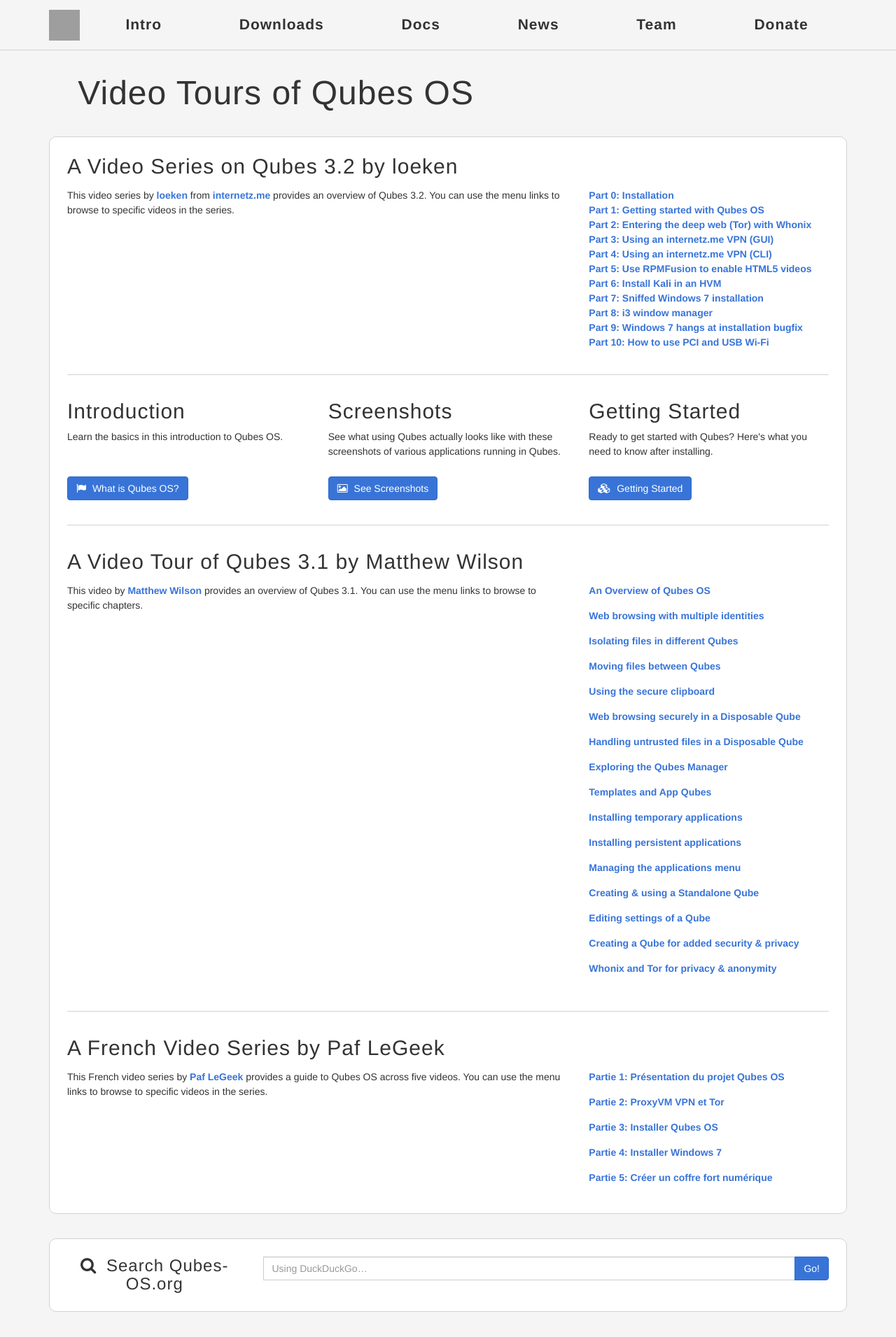
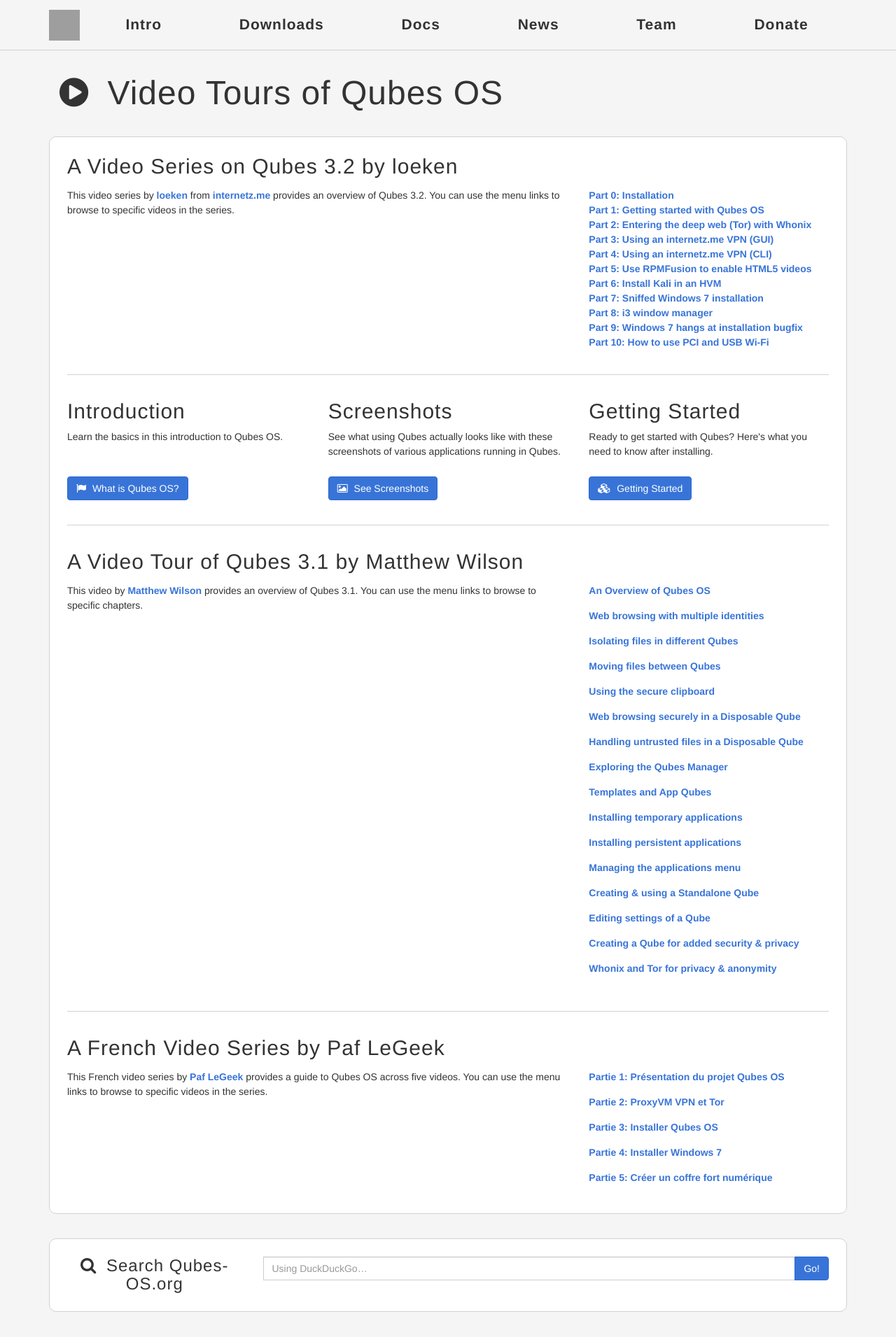
Before and after one commit to QubesOS/qubesos.github.io, a Jekyll site: the page built from pages/video-tours.html, in a window 1280 px wide. Shown: the top 1911 px of the page at 70% size. Built offline with Jekyll 4.4.1, drawn with Linux system fonts in a browser that asks for light colours; some web fonts are replaced; grey boxes are pictures that could not be loaded.

Commit message:
Add Video Tours page icon

```diff
--- a/_data/architecture.yml
+++ b/_data/architecture.yml
@@ -6,6 +6,7 @@
     url: /intro/
   - title: Video Tours
     url: /video-tours/
+    icon: fa-play-circle
   - title: From the Experts
     url: /experts/
     icon: fa-play-circle
```
